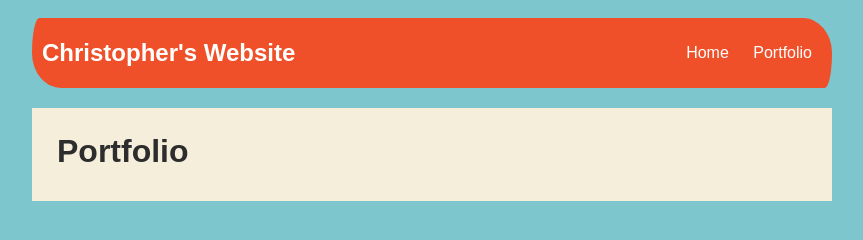
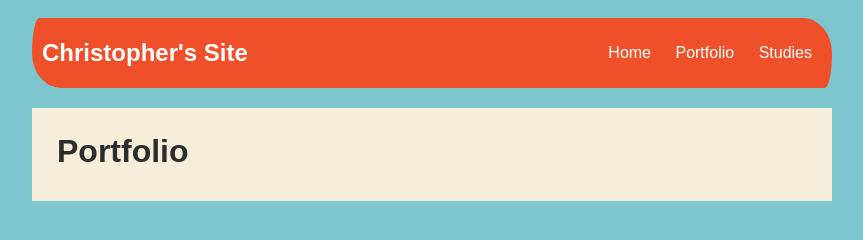
Before and after one commit to cgolizio/cgolizio.github.io, a plain HTML site: page portfolio.html in a window 1280 px wide. Shown: the whole page, without its empty margins (208-1071 px from the left). Drawn offline with nearby package versions, Linux system fonts and the light colour scheme; no server answers.

Commit message:
website updated; linked to studies page

```diff
--- a/portfolio.html
+++ b/portfolio.html
@@ -2,7 +2,7 @@
 <html>
 
 <head>
-        <title>Christopher's Website</title>
+    <title>Christopher's Site</title>
     <style type="text/css">
         body {
             background: rgb(125, 198, 205);
@@ -10,19 +10,23 @@
             padding: 10px;
             font-family: arial;
         }
+
         header {
             font-size: 1.5em;
             font-weight: bold;
         }
+
         h1 {
             margin: 10px;
         }
+
         #all-contents {
             max-width: 800px;
             margin: auto;
         }
 
         /* navigation menu */
+
         nav {
             background: rgb(239, 80, 41);
             margin: 0 auto;
@@ -31,34 +35,42 @@
             padding: 10px;
             border-radius: 25px 100px / 120px;
         }
+
         nav header {
             display: flex;
             align-items: center;
             color: rgb(255, 255, 255);
             flex: 1;
         }
+
         nav ul {
             list-style-image: none;
         }
+
         nav li {
             display: inline-block;
             padding: 0 10px;
         }
+
         nav a {
             text-decoration: none;
             color: #fff;
         }
 
         /* main container area beneath menu */
+
         main {
             background: rgb(245, 238, 219);
             display: flex;
         }
+
         .content {
             flex: 1;
             padding: 15px;
         }
+
         /* portfolio styles */
+
         #portfolio {
             list-style-type: none;
             padding-left: 0;
@@ -85,12 +97,13 @@
 <body>
     <div id="all-contents">
         <nav>
-                <header>Christopher's Website</header>
+            <header>Christopher's Site</header>
             <ul>
                 <li><a href="index.html">Home</a>
                 </li>
                 <li><a href="portfolio.html">Portfolio</a>
                 </li>
+                <li><a href="studies.html">Studies</a></li>
             </ul>
         </nav>
         <main>
@@ -102,7 +115,9 @@
         </main>
     </div>
     <script src="https://ajax.googleapis.com/ajax/libs/jquery/2.1.3/jquery.min.js"></script>
-        <script id="portfolioScript">$(document).ready(function() {$.getJSON('projects/projects.json').then(function(data) { data.projects.forEach(function(project){ $('#portfolio').append('<li><a href="projects/' + project.name + '/">' + project.title + ' : ' + project.description + '</a></li>'); }); }); });</script>
+    <script id="portfolioScript">
+        $(document).ready(function() { $.getJSON('projects/projects.json').then(function(data) { data.projects.forEach(function(project) { $('#portfolio').append('<li><a href="projects/' + project.name + '/">' + project.title + ' : ' + project.description + '</a></li>'); }); }); });
+    </script>
 </body>
 
 </html>
```
Also changed, not shown: index.html (+17 -2 lines), 1 other file. Lines whose indentation alone changed are shown as unchanged.
